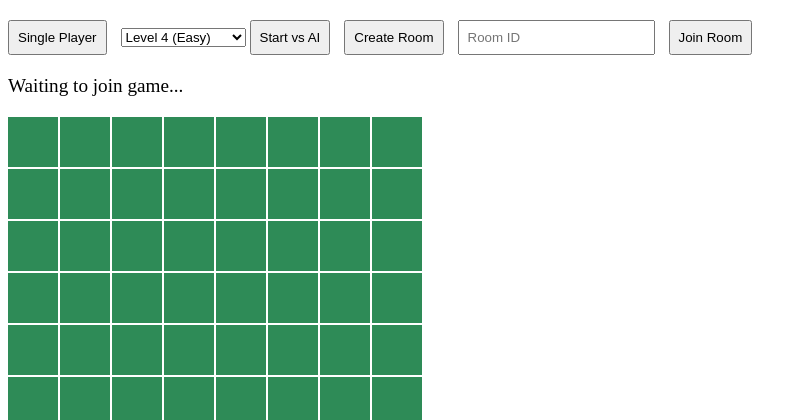
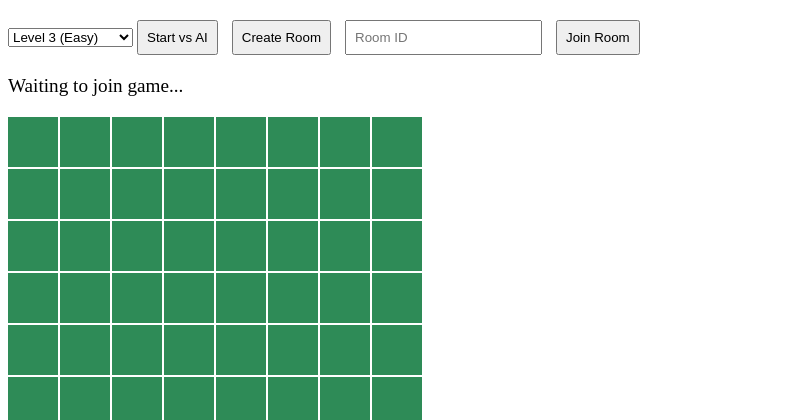
Before and after one commit to masanorimiyamoto-cloud/othello_pythonanywhere, a Flask app: page / in a window 1280 px wide. Shown: the top 420 px of the page, without its empty margins (0-807 px from the left). Run offline with Flask 3, Linux system fonts and the light colour scheme; some libraries are stand-ins or nearby versions.

Commit message:
single delete

```diff
--- a/othello_ai.py
+++ b/othello_ai.py
@@ -4,9 +4,9 @@ import math
 
 class OthelloAI:
     LEVEL_DEPTH = {
-        4: 4,
-        5: 6,
-        6: 8,
+        3: 3,
+        4: 5,
+        5: 7,
     }
 
     def __init__(self, level=4):
--- a/templates/othello.html
+++ b/templates/othello.html
@@ -22,11 +22,11 @@
 </head>
 <body>
     <div id="game-controls">
-        <button id="create-single">Single Player</button>
+
         <select id="ai-level">
-            <option value="4" selected>Level 4 (Easy)</option>
-            <option value="5">Level 5 (Medium)</option>
-            <option value="6">Level 6 (Hard)</option>
+            <option value="3" selected>Level 3 (Easy)</option>
+            <option value="4">Level 4 (Medium)</option>
+            <option value="5">Level 5 (Hard)</option>
         </select>
         <button id="start-ai-game">Start vs AI</button>
 
@@ -136,20 +136,7 @@
         }
 
         // イベントリスナー
-        document.getElementById('create-single').onclick = () => {
-            fetch('/create_room')
-            .then(res => res.json())
-            .then(data => {
-                currentGameId = data.game_id;
-                document.getElementById('room-id').value = data.game_id;
-                socket.emit('join_game', {
-                game_id: data.game_id,
-                player_id: playerId,
-                name: 'You',
-                mode: 'single'
-                });
-            });
-        };
+
         // othello.js (クライアント側)
         document.getElementById('start-ai-game').addEventListener('click', () => {
             const level  = parseInt(document.getElementById('ai-level').value, 10);
```
